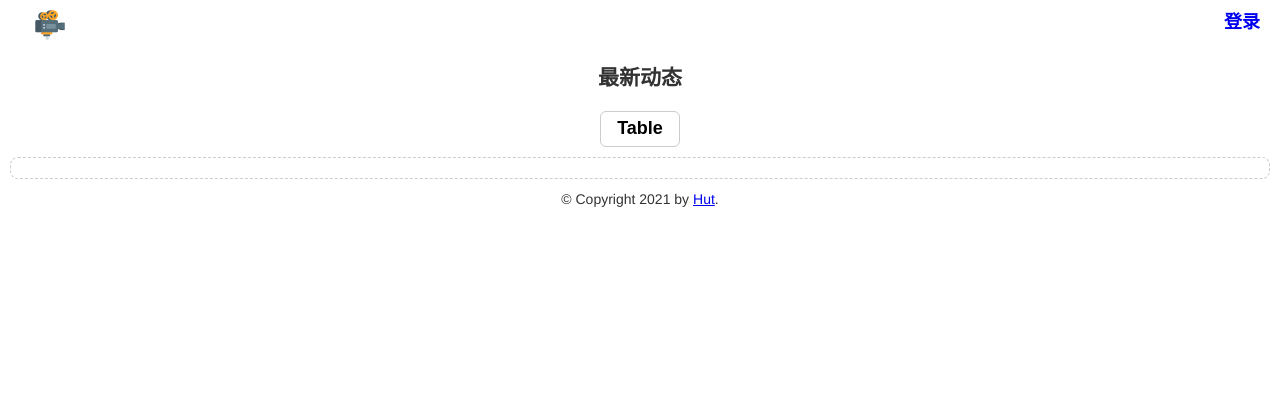
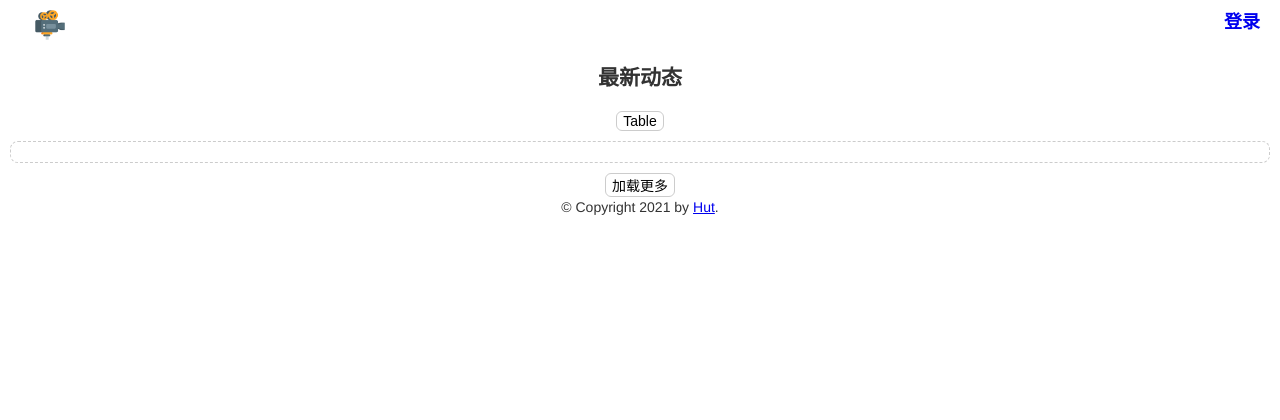
Before and after one commit to stoull/Vault, a Flask app: page / in a window 1280 px wide. Shown: the top 420 px of the page. Run offline with Flask 2, Linux system fonts and the light colour scheme; data that the repository does not hold is empty.

Commit message:
modifying home page

```diff
--- a/app.py
+++ b/app.py
@@ -167,7 +167,7 @@ def get_database_data(tableName):
 def get_theLastMovies():
 	con = sqlite3.connect('models/vault.db')
 	cur = con.cursor()
-	cur.execute("SELECT * FROM movie ORDER BY create_date DESC LIMIT 100;")
+	cur.execute("SELECT * FROM movie ORDER BY create_date DESC LIMIT 20 OFFSET 0;")
 	datas = []
 	for data in cur.fetchall():
 		keyList = ["id", "name", "directors", "scenarists", "actors", "style", "year", "release_date", "area", "language", "length", "other_names", "score", "rating_number", "synopsis", "imdb", "poster_name", "filePath", "fileUrl", "is_downloaded", "download_link", "create_date", "lastWatch_date", "lastWatch_user"]
--- a/static/js/main.js
+++ b/static/js/main.js
@@ -10,6 +10,7 @@ Vault.jsonHttp = new XMLHttpRequest();
 
 //     }
 // }
+
 
 
 // 获取最新添加的电影数据
--- a/templates/index_new.html
+++ b/templates/index_new.html
@@ -14,10 +14,15 @@ Index
 
 {% block content %}
 	<h2>最新动态</h2>
-	<button class="emphases" id="change_layout">Table</button>
+	<button class="default" id="change_layout">Table</button>
 	<div class="section" id="content_section">
 
 	</div>
+
+	<div>
+		<button class="default" id="load_more">加载更多</button>
+	</div>
+
 	<script type="text/javascript" src="{{ url_for('static',filename='js/main.js') }}"></script>
 	<script>
 
@@ -44,5 +49,11 @@ Index
   		};
   		httpGetTheLastUpdateAndUpdateUI(is_layout_grid);
 	};
+
+	let loadMore_button = document.getElementById("load_more");
+		loadMore_button.onclick = function() {
+
+		};
+
 	</script>
 {% endblock %}
```
